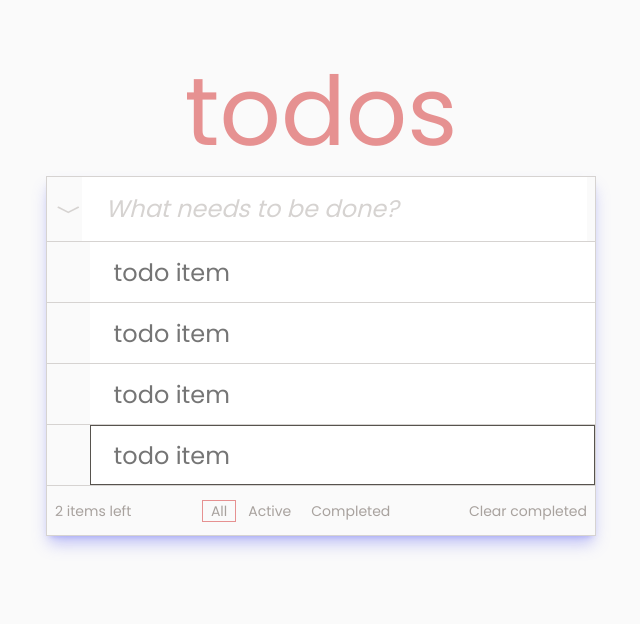
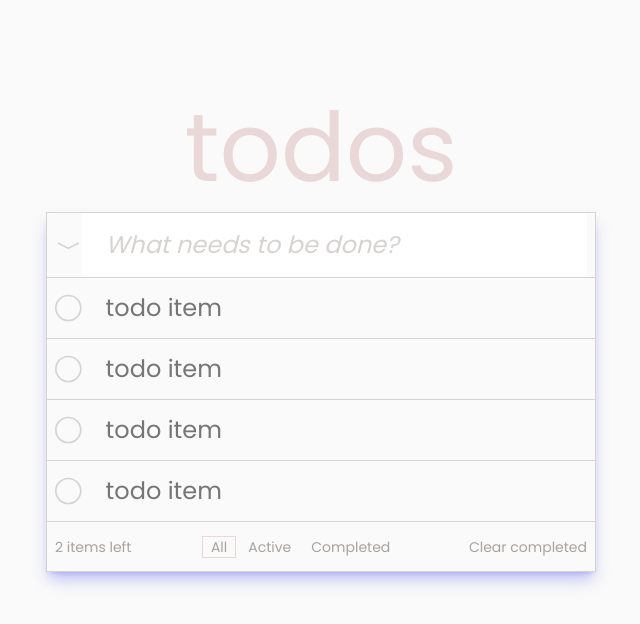
Before and after one commit to yul119/todo-react-typescript, a React (Create React App) app: page / in a window 1280 px wide. Shown: the top 624 px of the page, without its empty margins (319-959 px from the left). Built offline with nearby package versions, Linux system fonts and the light colour scheme.

Commit message:
done ui todo app

```diff
--- a/src/App.tsx
+++ b/src/App.tsx
@@ -7,14 +7,12 @@ import Todos from './components/todos/Todos';
 
 const App: React.FC = () => {
   return (
-    <div className='w-screen h-screen pb-[200px] flexCenter flex-col'>
-      <div className='flexCenter flex-col'>
-        <Header />
-        <div className='w-[550px] h-auto flexCenter flex-col border-[1px] border-stone-300 shadow-lg shadow-indigo-500/40'>
-          <Input />
-          <Todos />
-          <Footer typeShow='All' />
-        </div>
+    <div className='flexCenter flex-col mt-[100px]'>
+      <Header />
+      <div className='w-[550px] h-auto flexCenter flex-col justify-start border-[1px] border-stone-300 shadow-lg shadow-indigo-500/40'>
+        <Input />
+        <Todos />
+        <Footer typeShow='All' />
       </div>
     </div>
   );
--- a/src/components/footer/Footer.tsx
+++ b/src/components/footer/Footer.tsx
@@ -8,25 +8,21 @@ const Footer = ({ typeShow }: any) => {
       <div className='flexCenter '>
         <div
           className={`smBtn mr-1 ${
-            typeShow === 'All' ? 'border-[#e69191] border-[1px]' : ''
+            typeShow === 'All' ? 'border-[1px]' : ''
           }`}
         >
           All
         </div>
         <div
           className={`smBtn mr-1 ${
-            typeShow === 'Active'
-              ? 'border-[#e69191] border-[1px]'
-              : ''
+            typeShow === 'Active' ? 'border-[1px]' : ''
           }`}
         >
           Active{' '}
         </div>
         <div
           className={`smBtn ${
-            typeShow === 'Active'
-              ? 'border-[#e69191] border-[1px]'
-              : ''
+            typeShow === 'Active' ? 'border-[1px]' : ''
           }`}
         >
           Completed
--- a/src/components/header/Header.tsx
+++ b/src/components/header/Header.tsx
@@ -1,7 +1,7 @@
 import React from 'react';
 
 const Header = () => {
-  return <div className='text-8xl text-[#e69191] mb-4'>todos</div>;
+  return <div className='text-8xl text-[#ead7d7] mb-4'>todos</div>;
 };
 
 export default Header;
--- a/src/components/todos/TodoItem.tsx
+++ b/src/components/todos/TodoItem.tsx
@@ -11,7 +11,7 @@ const TodoItem: React.FC = () => {
 
   return (
     <div className='w-full'>
-      <div className='hidden w-full h-[60px] px-2 flexCenter justify-between group relative'>
+      <div className='w-full h-[60px] px-2 flexCenter justify-between group relative'>
         {todo.isCompleted ? (
           <BsCheckCircle
             className='w-[5%] text-4xl text-[#6cc8b6] cursor-pointer'
@@ -34,11 +34,11 @@ const TodoItem: React.FC = () => {
           {todo.text}
         </label>
         <button className='hidden absolute right-3 group-hover:block'>
-          <AiOutlineClose className='text-2xl text-red-300 hover:text-red-600' />
+          <AiOutlineClose className='text-2xl text-[#cc9a9a] hover:text-red-500' />
         </button>
       </div>
 
-      <div className=' w-full h-[60px] pl-4 flexCenter justify-end'>
+      <div className='hidden w-full h-[60px] pl-4 flexCenter justify-end'>
         <input
           className='w-[95%] pl-6 h-full text-2xl focus:outline-none focus:ring-inset focus:border-stone-600 focus:ring-stone-600 focus:ring-1'
           value={todo.text}
--- a/src/index.css
+++ b/src/index.css
@@ -5,7 +5,7 @@
     @apply flex justify-center items-center;
   }
   .smBtn {
-    @apply px-2 cursor-pointer;
+    @apply px-2 cursor-pointer border-[#ead7d7];
   }
 }
 @tailwind utilities;
```
